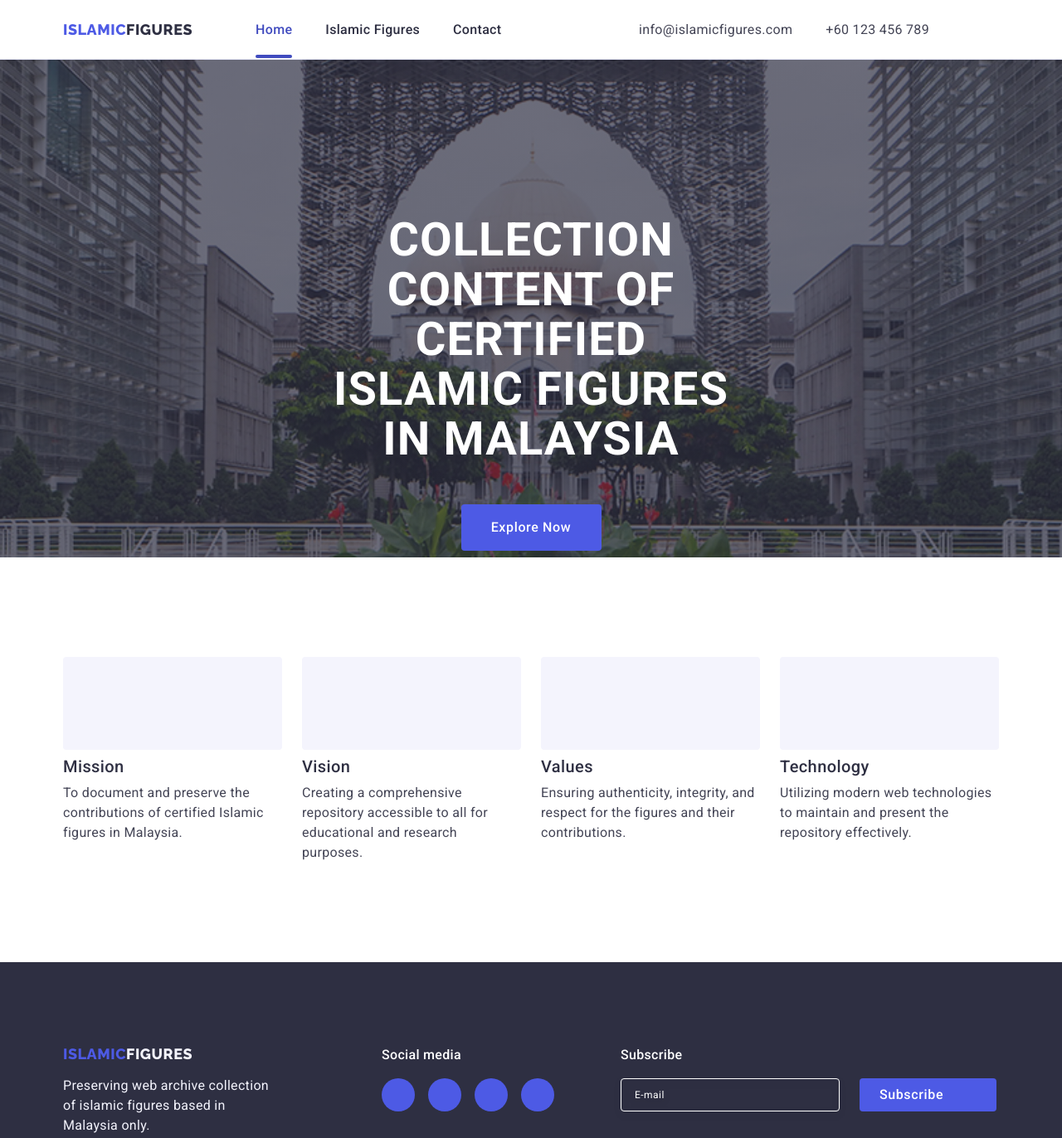
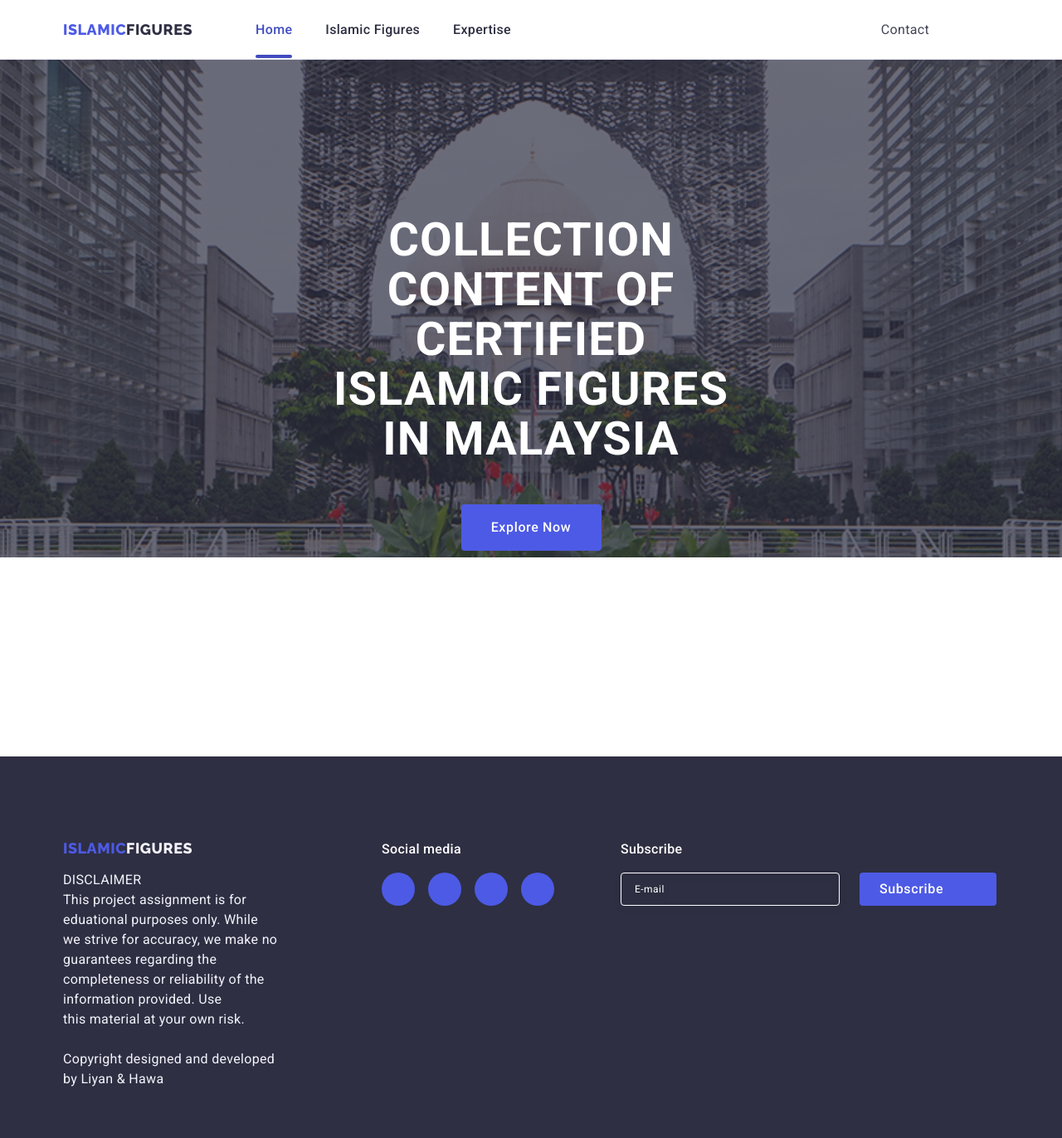
Before and after one commit to lodidodi16/islamicfigures, a plain HTML site: page index.html in a window 1280 px wide. Shown: the top 1372 px of the page at 83% size. Drawn offline with nearby package versions, Linux system fonts and the light colour scheme; files whose address does not match are found by name.

Commit message:
Update index.html

```diff
--- a/index.html
+++ b/index.html
@@ -13,7 +13,7 @@
       name="keywords"
       content="Islamic Figures, Malaysia, Web Archiving, Repository, Certified Scholars"
     />
-    <meta name="author" content="Alex Smagin" />
+    <meta name="author" content="Liyan & Hawa" />
     <title>Collection of Certified Islamic Figures in Malaysia</title>
     <link
       rel="stylesheet"
@@ -47,7 +47,7 @@
               <a href="islamicfigures.html" class="head-link">Islamic Figures</a>
             </li>
             <li class="head-items">
-              <a href="contact.html" class="head-link">Contact</a>
+              <a href="expertise.html" class="head-link">Expertise</a>
             </li>
           </ul>
         </nav>
@@ -56,12 +56,12 @@
           <ul class="head-address-menu">
             <li class="head-address-items">
               <a href="mailto:info@devstudio.com" class="head-contacts"
-                >info@islamicfigures.com</a
+                ></a
               >
             </li>
             <li class="head-address-items">
-              <a href="tel:+110001111111" class="head-contacts"
-                >+60 123 456 789</a
+              <a href="contact.html" class="head-contacts"
+                >Contact</a
               >
             </li>
             <li class="head-address-items">
@@ -99,50 +99,9 @@
         <div class="container">
           <h2 class="visually-hidden">Features</h2>
           <ul class="about-menu">
-            <li class="about-items">
-              <div class="about-icon-container">
-                <svg class="icon-about" width="64" height="64">
-                  <use href="./images/icons.svg#icon-antenna"></use>
-                </svg>
-              </div>
-              <h3 class="about-title">Mission</h3>
-              <p class="about-text">
-                To document and preserve the contributions of certified Islamic figures in Malaysia.
-              </p>
-            </li>
-            <li class="about-items">
-              <div class="about-icon-container">
-                <svg class="icon-about" width="64" height="64">
-                  <use href="./images/icons.svg#icon-clock"></use>
-                </svg>
-              </div>
-              <h3 class="about-title">Vision</h3>
-              <p class="about-text">
-                Creating a comprehensive repository accessible to all for educational and research purposes.
-              </p>
-            </li>
-            <li class="about-items">
-              <div class="about-icon-container">
-                <svg class="icon-about" width="64" height="64">
-                  <use href="./images/icons.svg#icon-diagram"></use>
-                </svg>
-              </div>
-              <h3 class="about-title">Values</h3>
-              <p class="about-text">
-                Ensuring authenticity, integrity, and respect for the figures and their contributions.
-              </p>
-            </li>
-            <li class="about-items">
-              <div class="about-icon-container">
-                <svg class="icon-about" width="64" height="64">
-                  <use href="./images/icons.svg#icon-astronaut"></use>
-                </svg>
-              </div>
-              <h3 class="about-title">Technology</h3>
-              <p class="about-text">
-                Utilizing modern web technologies to maintain and present the repository effectively.
-              </p>
-            </li>
+
+
+
           </ul>
         </div>
       </section>
@@ -156,7 +115,13 @@
             >ISLAMIC<span class="footer-studio">FIGURES</span></a
           >
           <p class="footer-text">
-            Preserving web archive collection of islamic figures based in Malaysia only.
+            DISCLAIMER <br>
+            This project assignment is for eduational purposes only. While <br>
+            we strive for accuracy, we make no guarantees regarding the <br>
+            completeness or reliability of the information provided. Use <br>
+            this material at your own risk.
+<br><br>
+            Copyright designed and developed by Liyan & Hawa
           </p>
         </div>
 
@@ -293,8 +258,8 @@
             /><label class="checkbox-container" for="user-privacy">
               <span class="checkbox-icon">
                 <svg width="10" height="8" class="icon-checkbox">
-                  <use href="./images/icons.svg#icon-checked"></use></svg
-              ></span>
+                  <use href="./images/icons.svg#icon-checked"></use></svg>
+              </span>
               I accept the terms and conditions of the
               <a class="modal-privacy-link" href="#">Privacy Policy</a>
             </label>
```
